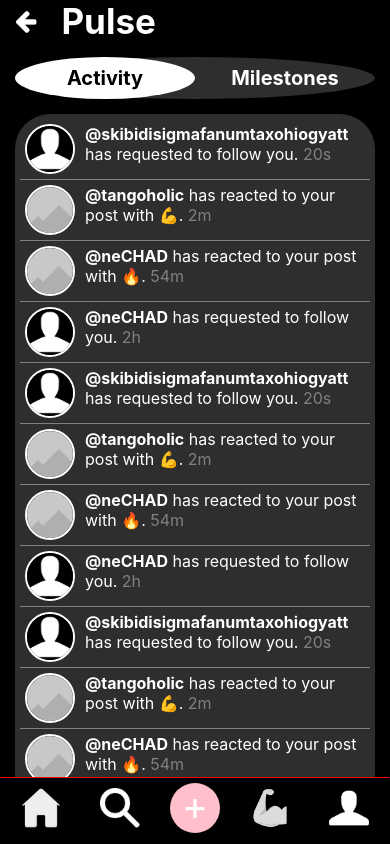
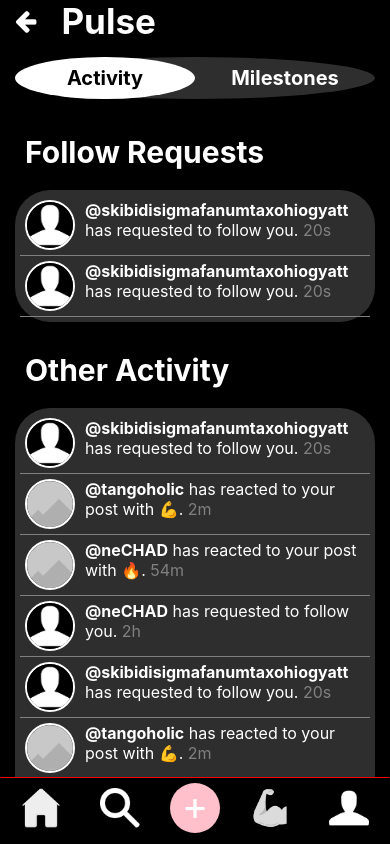
Before and after one commit to HashBukhtiar/hlthy, a React Native app: screen /Activity in a window 390 px wide. Built offline with nearby package versions, Linux system fonts and the light colour scheme.

Commit message:
Refactored some functional components and separated Activity into Follow Requests and Other Activity #28

```diff
--- a/screens/Activity.js
+++ b/screens/Activity.js
@@ -63,15 +63,41 @@ export default function Activity() {
         setSelectedTab('Milestones');
     }
 
-    function renderActivityList() {
+    function renderFollowRequests() {
         return (
-            <ScrollView contentContainerStyle={activityStyles.activityListContainer}>
-                {/* Dynamically add activities (will need this eventually but not for now)
-                {activities.map((activity, index) => (
-                    <Text key={index}>{activity}</Text>
-                ))}
-            */}
+            <View>
+                <Text style={[globalStyles.subtitle, {marginLeft: 15, marginVertical: 20, fontWeight: 'bold', fontSize: 30}]}>Follow Requests</Text>
+                <View style={activityStyles.pulseView}>
+                    <View style={activityStyles.activityElement}>
+                        <View style={activityStyles.activityPostImage}>
+                            <Image source={profileIcon} style={activityStyles.activityImageStyle} />
+                        </View>
+                        <View style={{flex:1}}>
+                            <Text style={activityStyles.activityDescription}>
+                                <Text style={{fontWeight: 'bold'}}>@skibidisigmafanumtaxohiogyatt</Text> has requested to follow you.<Text style={{color:'grey'}}> 20s</Text>
+                            </Text>
+                        </View>
+                    </View>
+                    <View style={activityStyles.activityElement}>
+                        <View style={activityStyles.activityPostImage}>
+                            <Image source={profileIcon} style={activityStyles.activityImageStyle} />
+                        </View>
+                        <View style={{flex:1}}>
+                            <Text style={activityStyles.activityDescription}>
+                                <Text style={{fontWeight: 'bold'}}>@skibidisigmafanumtaxohiogyatt</Text> has requested to follow you.<Text style={{color:'grey'}}> 20s</Text>
+                            </Text>
+                        </View>
+                    </View>
+                </View>
+            </View>
+        );
+    }
 
+    function renderOtherActivity() {
+        return (
+            <View>
+                <Text style={[globalStyles.subtitle, {marginLeft: 15, marginVertical: 20, fontWeight: 'bold', fontSize: 30}]}>Other Activity</Text>
+                <View style={activityStyles.pulseView}>
                     <TouchableOpacity onPress={() => {console.log("activity element pressed")}}>
                         <View style={activityStyles.activityElement}>
                             <View style={activityStyles.activityPostImage}>
@@ -216,6 +242,16 @@ export default function Activity() {
                             </View>
                         </View>
                     </TouchableOpacity>
+                </View>
+            </View>
+        );
+    }
+
+    function renderActivity() {
+        return (
+            <ScrollView>
+                {renderFollowRequests()}
+                {renderOtherActivity()}
             </ScrollView>
         );
     }
@@ -229,7 +265,7 @@ export default function Activity() {
 
     function renderMilestonesList() {
         return (
-            <ScrollView contentContainerStyle={activityStyles.activityListContainer}>
+            <ScrollView contentContainerStyle={activityStyles.pulseView}>
                 {/* Dynamically add activities (will need this eventually but not for now)
                 {activities.map((activity, index) => (
                     <Text key={index}>{activity}</Text>
@@ -416,7 +452,7 @@ export default function Activity() {
             {/* Alternate between Activity and Milestones8*/}
             <View style={{flex:1}}>
                 {selectedTab === 'Activity' ? (
-                    renderActivityList()
+                    renderActivity()
                 ) : (
                     renderMilestonesList()
                 )}
@@ -472,9 +508,10 @@ const activityStyles = StyleSheet.create({
         fontWeight: 'bold',
         paddingHorizontal: 10,
     },
-    activityListContainer: {
+    pulseView: {
         padding: 5,
         marginHorizontal: 15,
+        marginBottom: 10,
         justifyContent: 'flex-start',
         alignItems: 'center',
         backgroundColor: '#2e2e2e',
```
Lines whose indentation alone changed are shown as unchanged.
